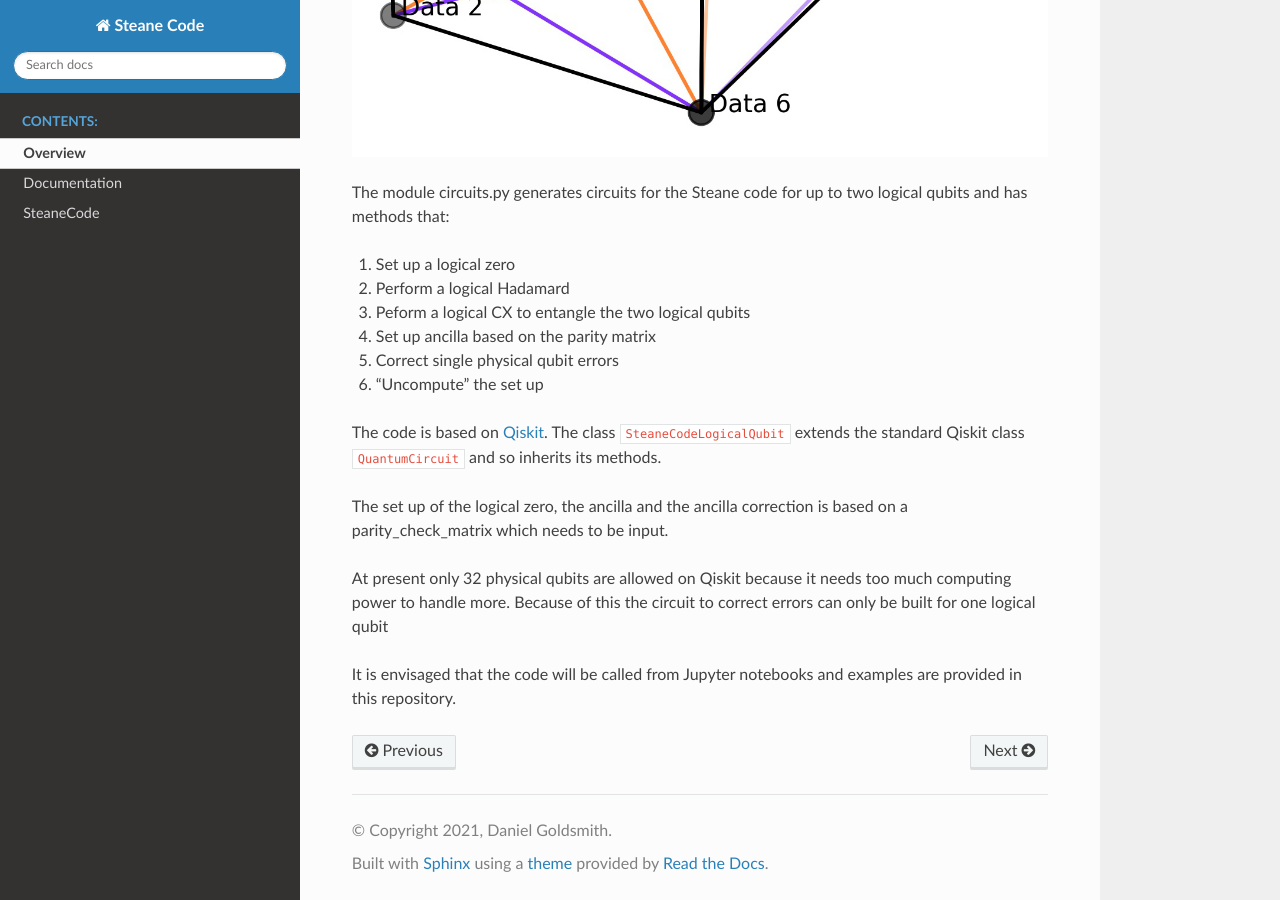
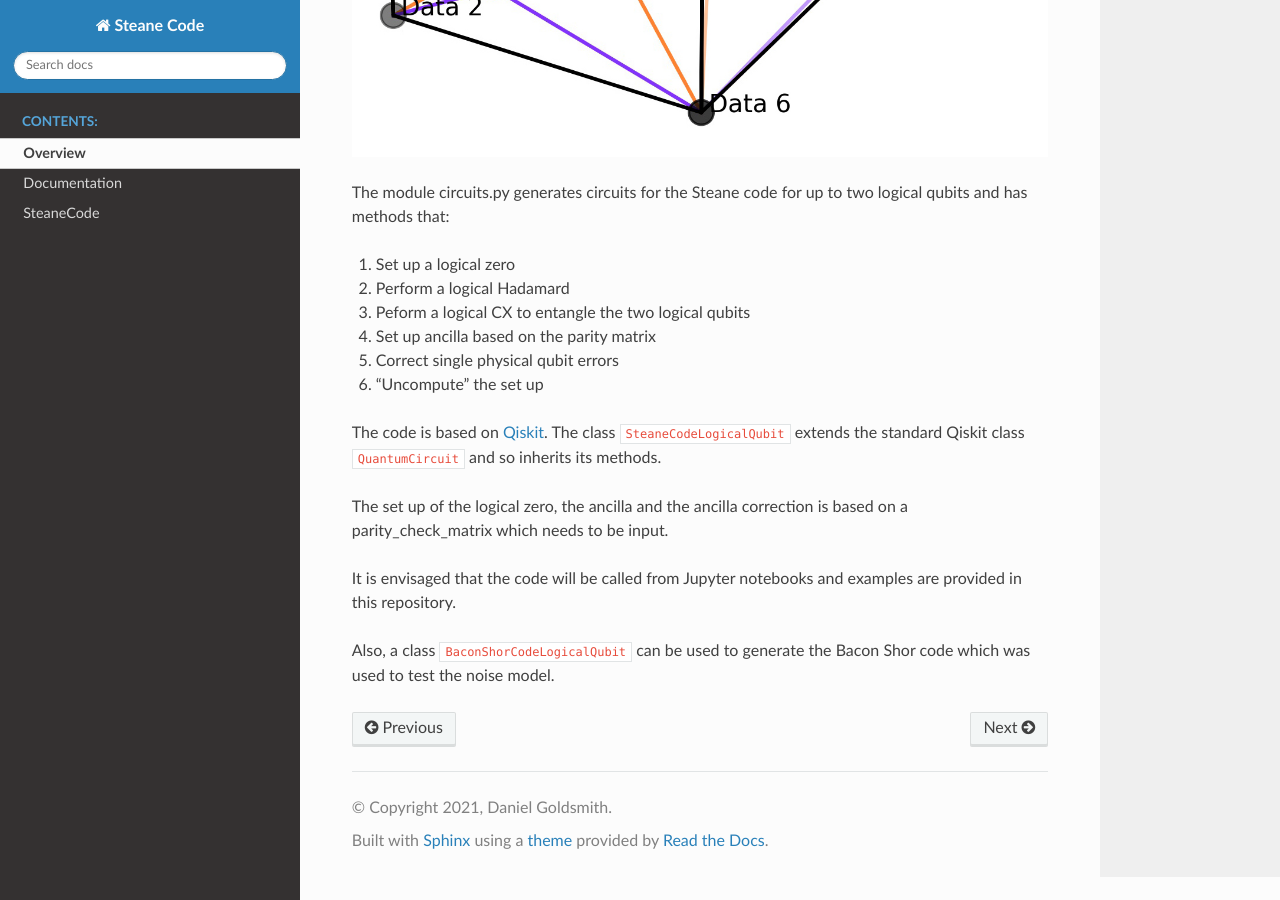
Before and after one commit to goldsmdn/SteaneCode, a Sphinx documentation site: the page built from docs/overview.rst, in a window 1280 px wide and 900 px high, scrolled down 829 px. Built offline with Sphinx 7.4.7 and the Read the Docs theme 2.0.0, drawn with Linux system fonts in a browser that asks for light colours; pages that are not in the unit, such as notebooks, are missing from menus.

Commit message:
#28 Update overview for BS code

```diff
--- a/docs/overview.rst
+++ b/docs/overview.rst
@@ -30,7 +30,7 @@ inherits its methods.
 The set up of the logical zero, the ancilla and the ancilla correction is
 based on a parity_check_matrix which needs to be input.
 
-At present only 32 physical qubits are allowed on Qiskit because it needs too much computing power to handle more.
-Because of this the circuit to correct errors can only be built for one logical qubit
+It is envisaged that the code will be called from Jupyter notebooks and examples are provided in this repository.
 
-It is envisaged that the code will be called from Jupyter notebooks and examples are provided in this repository.
+Also, a class ``BaconShorCodeLogicalQubit`` can be used to generate the Bacon Shor code which was used
+to test the noise model.
```
